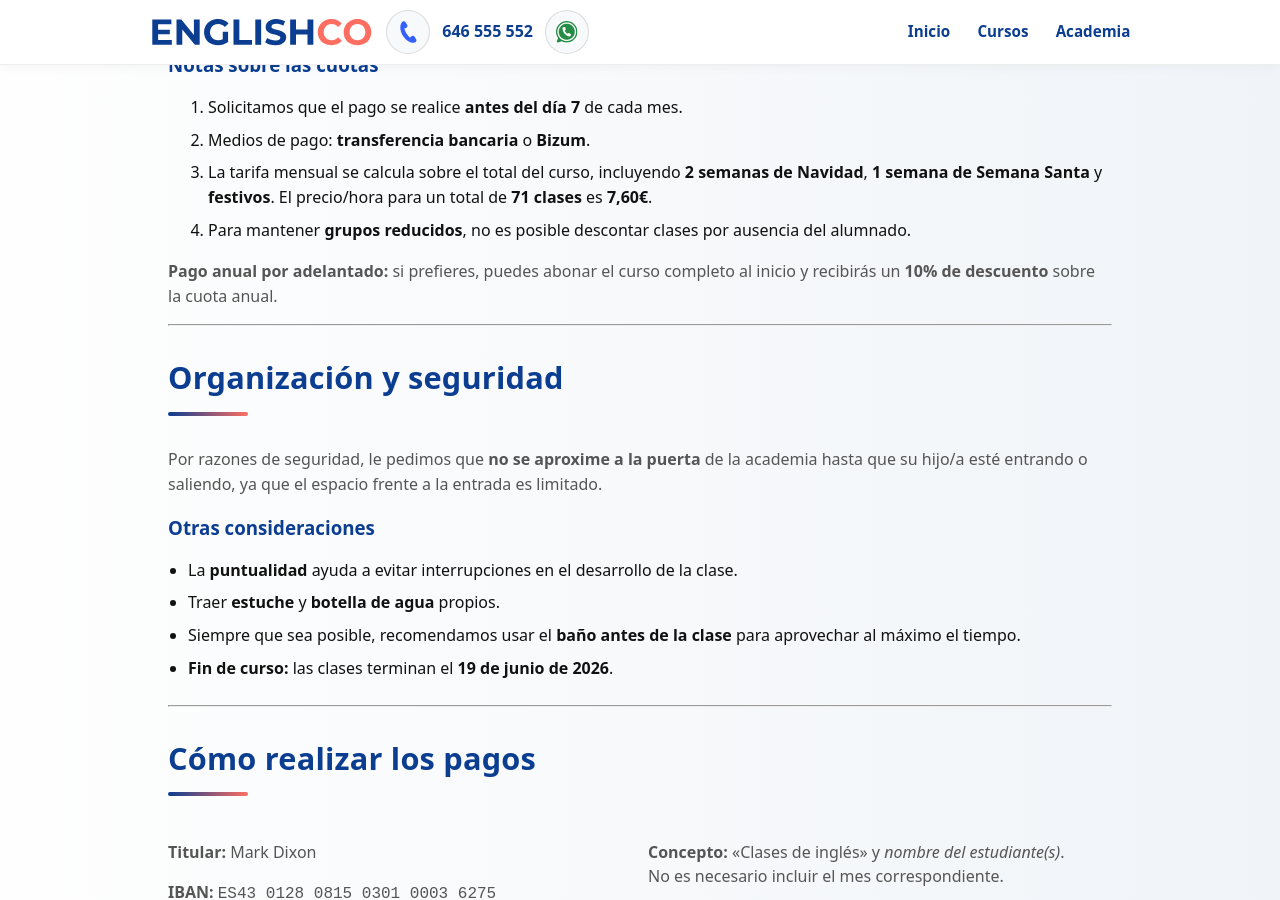
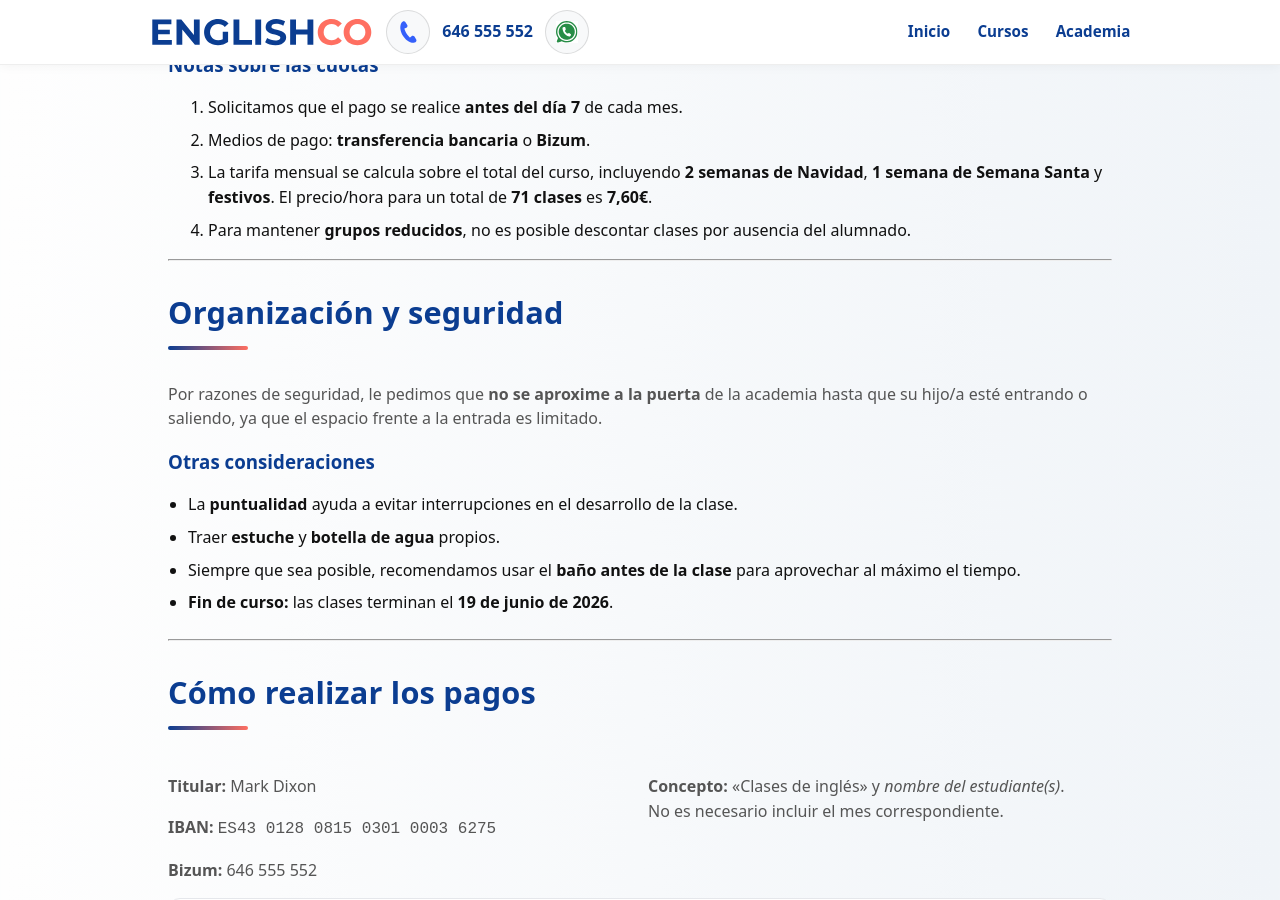
Before and after one commit to dixonbruce/englishco, a Jekyll site: the page built from condiciones.html, in a window 1280 px wide and 900 px high, scrolled down 1169 px. Built offline with Jekyll 4.4.1, drawn with Linux system fonts in a browser that asks for light colours; some of the changed lines change nothing that is shown; some of the changed text lies outside the part shown.

Commit message:
Update condiciones.html

```diff
--- a/condiciones.html
+++ b/condiciones.html
@@ -1,7 +1,7 @@
 ---
 layout: default
-title: "English Co – Cuotas (Infantil y Primaria)"
-description: "Información de cuotas, calendario para el curso de Infantil y Primaria"
+title: "English Co – Condiciones y Cuotas"
+description: "Condiciones, cuotas y calendario del curso 2025-2026."
 section: "info"
 permalink: "/condiciones.html"
 ---
@@ -10,7 +10,7 @@
   <!-- Hero -->
   <section class="hero-light">
     <div class="container hero-inner">
-      <h1>Cuotas (Infantil y Primaria)</h1>
+      <h1>Cuotas</h1>
       <p class="lead">
         Academia English Co · Calle Gravina 47–49, Playa de Arinaga · 646 555 552 ·
         <a href="mailto:mark@englishco.es">mark@englishco.es</a>
@@ -68,9 +68,7 @@
         <li>La tarifa mensual se calcula sobre el total del curso, incluyendo <strong>2 semanas de Navidad</strong>, <strong>1 semana de Semana Santa</strong> y <strong>festivos</strong>. El precio/hora para un total de <strong>71 clases</strong> es <strong>7,60€</strong>.</li>
         <li>Para mantener <strong>grupos reducidos</strong>, no es posible descontar clases por ausencia del alumnado.</li>
       </ol>
-      <p class="muted" style="margin-top:.5rem;">
-        <strong>Pago anual por adelantado:</strong> si prefieres, puedes abonar el curso completo al inicio y recibirás un <strong>10% de descuento</strong> sobre la cuota anual.
-      </p>
+
     </div>
 
     <hr/>
```
